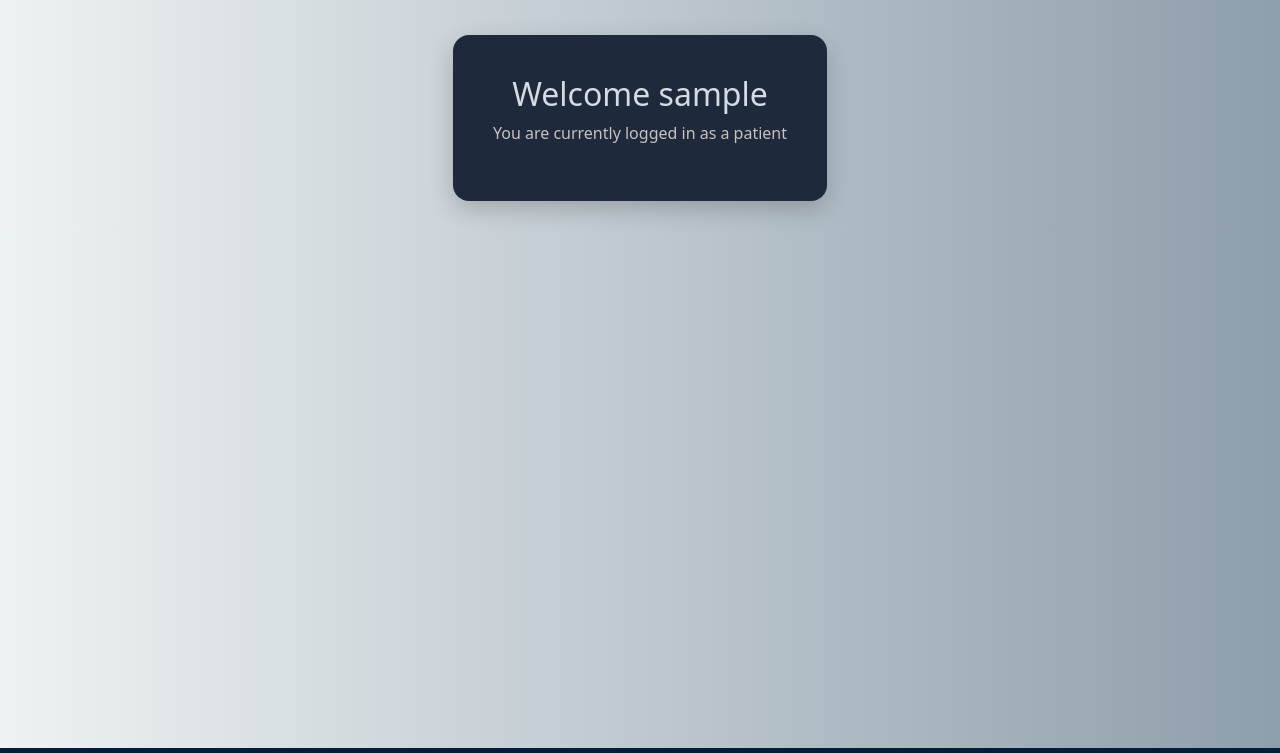
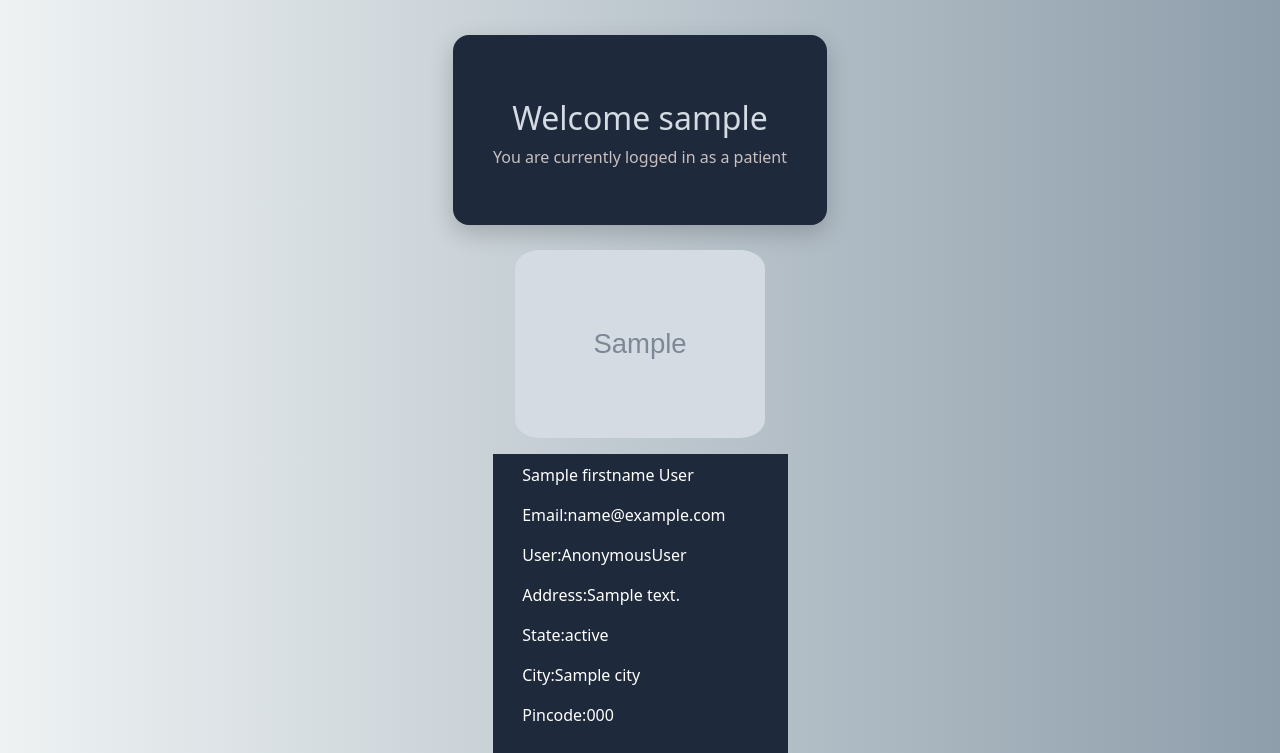
Before and after one commit to Hashif228/ATGB, a Django app: template losi/templates/patient.html in a window 1280 px wide. Shown: the part 52-805 px from the top of the page. Run offline with Django 5.2, Linux system fonts and the light colour scheme; the template is opened without the code that fills it: most values are stand-ins (such as "Sample title", 1, 10 or a date in 2020); grey boxes marked "Sample" are stand-in pictures.

Commit message:
dashboard edited

```diff
--- a/losi/templates/base.html
+++ b/losi/templates/base.html
@@ -30,10 +30,12 @@
   <div class="welcome-content">
     {% block welcome %}
 
-    {% endblock  %}
+    {% endblock welcome%} </div>
+</div>
+{% block pic %}
 
-  </div>
-</div>
+{% endblock %}
+
 
 {% block losi %}
 
--- a/losi/templates/patient.html
+++ b/losi/templates/patient.html
@@ -6,11 +6,52 @@
     <a href="{% url 'logout' %}" style="color: white;text-decoration: none;"><div>Logout</div></a>
 {% endblock  %}
 
-
 {% block welcome %}
-    <h1>Welcome {{username}}</h1>
-  <p>You are currently logged in as a patient</p>
-{% endblock  %}
+  <div class="text-center mt-4">
+    <h1>Welcome {{context.username}}</h1>
+    <p>You are currently logged in as a patient</p>
+  </div>
+{% endblock %}
+{% block pic %}
+ <div class="" style="text-align: center;">
+         <img src="{{ profile_picture }}" alt="Profile Picture" style="width:250px; height:auto; border-radius:10%;">
+</div>
+{% endblock %}
 {% block losi %}
 
-{% endblock  %}
+  <div class="mt-3 register_container" style="max-width: 500px; margin: 0 auto;">
+
+    <div class="register_form_bg_img">
+
+      <div class="register_form">
+
+            <div class="row m-0">
+<p>{{ firstname|capfirst }} {{ lastname|capfirst }}</p>
+            </div>
+            <div class="row m-0">
+              <p>Email:{{email }}</p>
+            </div>
+            <div class="row m-0">
+              <p>User:{{ user|capfirst }}</p>
+            </div>
+             <div class="row m-0">
+              <p>Address:{{ address }}</p>
+            </div>
+             <div class="row m-0">
+              <p>State:{{ state }}</p>
+            </div>
+             <div class="row m-0">
+              <p>City:{{ city }}</p>
+            </div>
+             <div class="row m-0">
+              <p>Pincode:{{ pincode }}</p>
+            </div>
+
+
+
+
+          </div>
+      </div>
+    </div>
+  </div>
+{% endblock %}
```
Also changed, not shown: losi/templates/doctor.html (+41 -1 lines), losi/views.py (+26 -4 lines).
